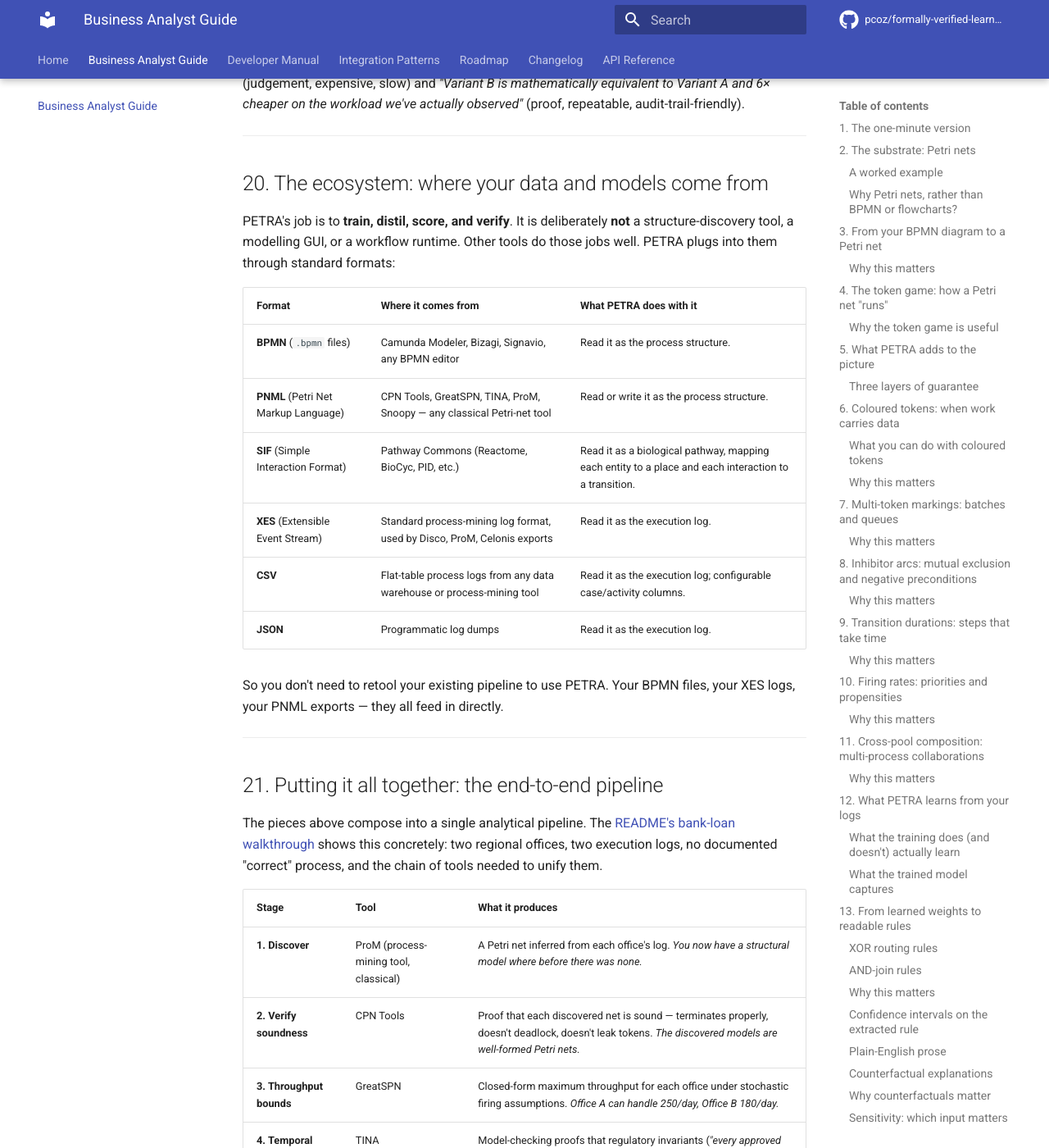
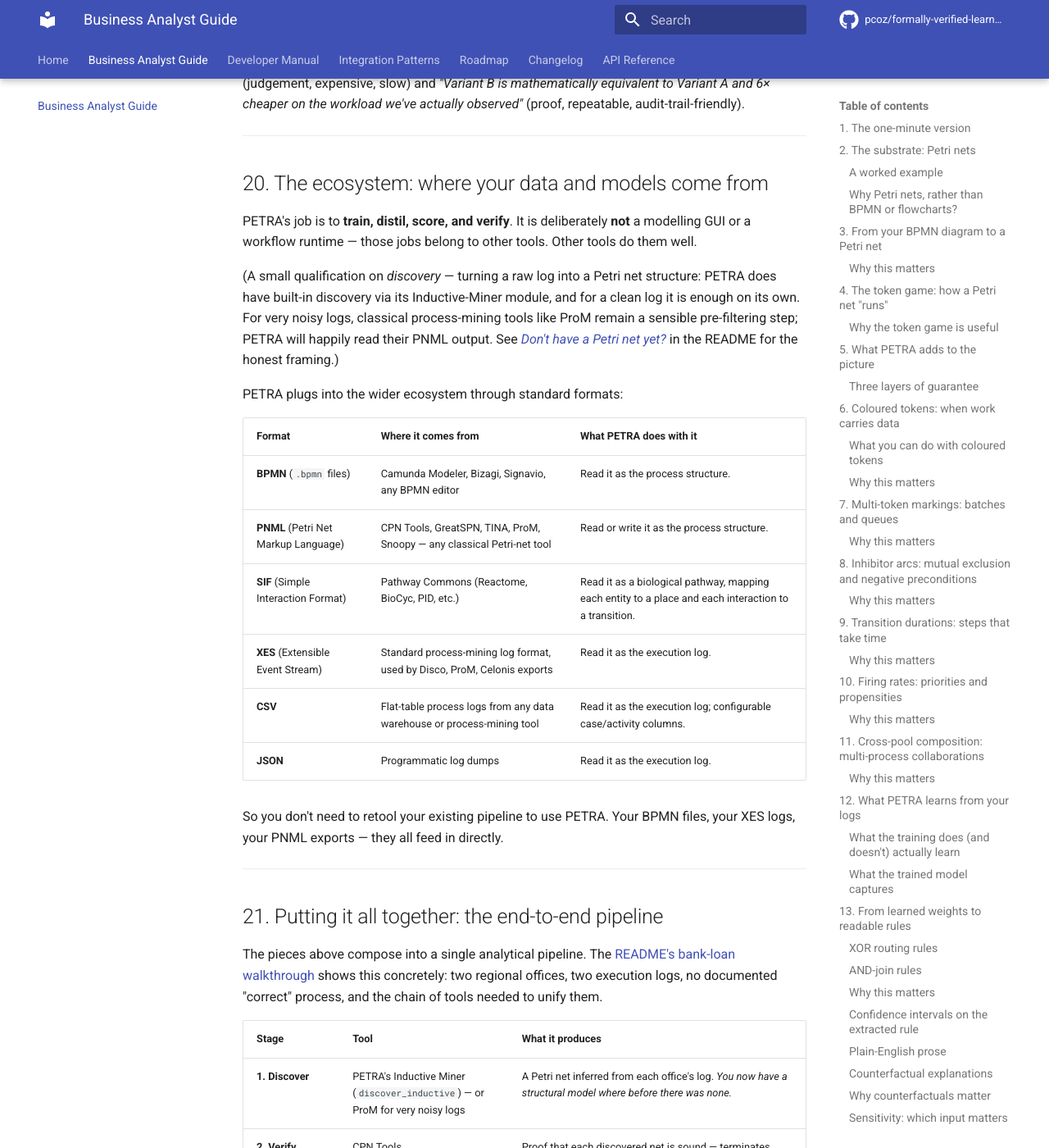
Before and after one commit to pcoz/formally-verified-learnable-process-intelligence, an MkDocs documentation site: the page built from docs/BUSINESS_ANALYST_GUIDE.md, in a window 1280 px wide and 1400 px high, scrolled down 22966 px. Shown: the whole window at 82% size. Built offline with MkDocs 1.6.1 and Material for MkDocs 9.7.7, drawn with Linux system fonts in a browser that asks for light colours; comment, search, counter and statistics services are not loaded.

Commit message:
docs: honest framing for native log-to-net discovery
Two related fixes:

1. README: new top-level section "Don't have a Petri net yet?
   Native discovery from logs" — one-library-call recipe
   (discover_and_train), where-it-works / where-ProM-still-helps
   table, and the honest-framing sentence verbatim:

   "PETRA discovers structure from clean-to-moderately-noisy
    logs, and uniquely couples that discovery with a trainable,
    formally-verifiable, interpretable model of the same
    process. For very noisy logs, pre-filter with ProM and
    feed the PNML to PETRA — the rest of the pipeline applies
    unchanged."

   Also softens the earlier "PETRA and ProM compose; they
   don't compete" line (compose was unhelpful jargon) into
   "complementary, not alternatives — clean log: PETRA alone;
   noisy log: ProM-then-PETRA".

   And updates the intro paragraph from "you give PETRA a
   Petri net + an execution log" (which implied the structure
   was mandatory input) to acknowledge the second entry path
   — log alone, discovery does the rest.

2. BA Guide §20: existing text said "PETRA is deliberately
   NOT a structure-discovery tool". That became wrong with
   Phase 12. Now reads: PETRA does have built-in discovery
   via the Inductive Miner, sufficient for clean logs; ProM
   stays useful as a noise-filter pre-step for pathological
   logs. Links back to the README's honest-framing section.

3. BA Guide §21 stage-1 row: "Discover | ProM" → "Discover |
   PETRA Inductive Miner (or ProM for noisy logs)". Keeps
   the bank-loan walkthrough coherent now that the discovery
   step can stay inside PETRA.

No code changes; pure framing / honesty calibration.

```diff
--- a/docs/BUSINESS_ANALYST_GUIDE.md
+++ b/docs/BUSINESS_ANALYST_GUIDE.md
@@ -1041,9 +1041,20 @@ repeatable, audit-trail-friendly).
 ## 20. The ecosystem: where your data and models come from
 
 PETRA's job is to **train, distil, score, and verify**. It is
-deliberately **not** a structure-discovery tool, a modelling GUI,
-or a workflow runtime. Other tools do those jobs well. PETRA
-plugs into them through standard formats:
+deliberately **not** a modelling GUI or a workflow runtime —
+those jobs belong to other tools. Other tools do them well.
+
+(A small qualification on *discovery* — turning a raw log into
+a Petri net structure: PETRA does have built-in discovery via
+its Inductive-Miner module, and for a clean log it is enough
+on its own. For very noisy logs, classical process-mining
+tools like ProM remain a sensible pre-filtering step; PETRA
+will happily read their PNML output. See
+*[Don't have a Petri net yet?](https://github.com/pcoz/formally-verified-learnable-process-intelligence#dont-have-a-petri-net-yet-native-discovery-from-logs)*
+in the README for the honest framing.)
+
+PETRA plugs into the wider ecosystem through standard
+formats:
 
 | Format | Where it comes from | What PETRA does with it |
 |---|---|---|
@@ -1070,7 +1081,7 @@ unify them.
 
 | Stage | Tool | What it produces |
 |---|---|---|
-| **1. Discover** | ProM (process-mining tool, classical) | A Petri net inferred from each office's log. *You now have a structural model where before there was none.* |
+| **1. Discover** | PETRA's Inductive Miner (`discover_inductive`) — or ProM for very noisy logs | A Petri net inferred from each office's log. *You now have a structural model where before there was none.* |
 | **2. Verify soundness** | CPN Tools | Proof that each discovered net is sound — terminates properly, doesn't deadlock, doesn't leak tokens. *The discovered models are well-formed Petri nets.* |
 | **3. Throughput bounds** | GreatSPN | Closed-form maximum throughput for each office under stochastic firing assumptions. *Office A can handle 250/day, Office B 180/day.* |
 | **4. Temporal invariants** | TINA | Model-checking proofs that regulatory invariants (*"every approved loan fires the audit-log transition"*) hold. *Office A passes; Office B violates the audit invariant on some paths.* |
```
Also changed, not shown: README.md (+58 -3 lines).
